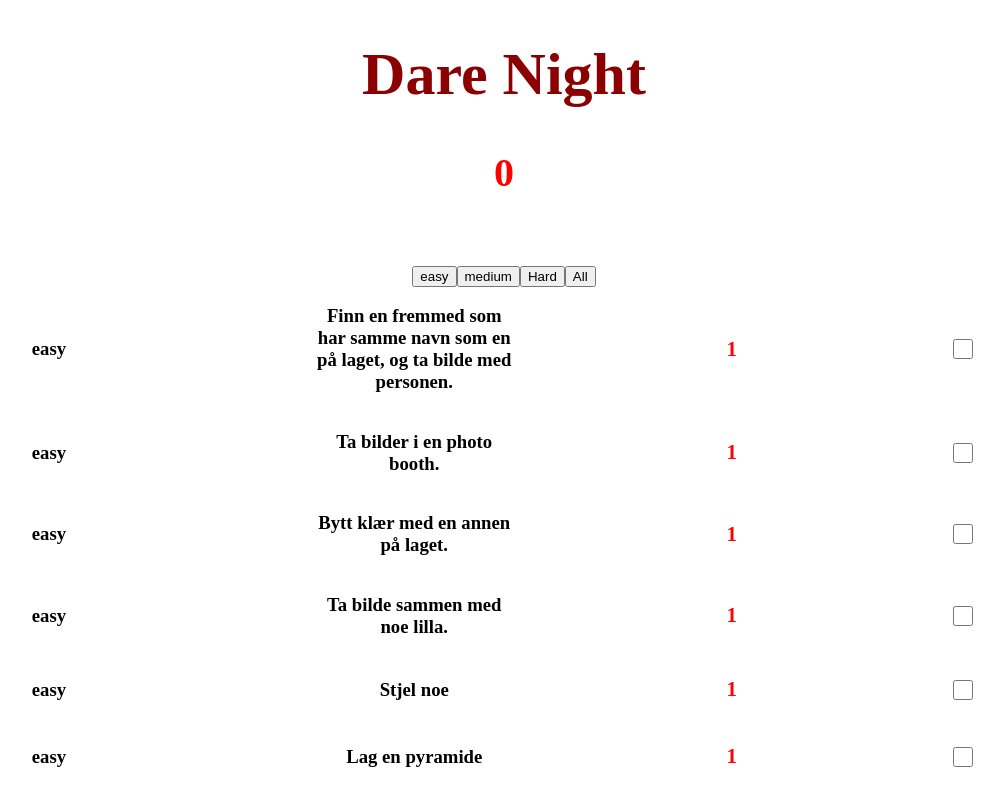
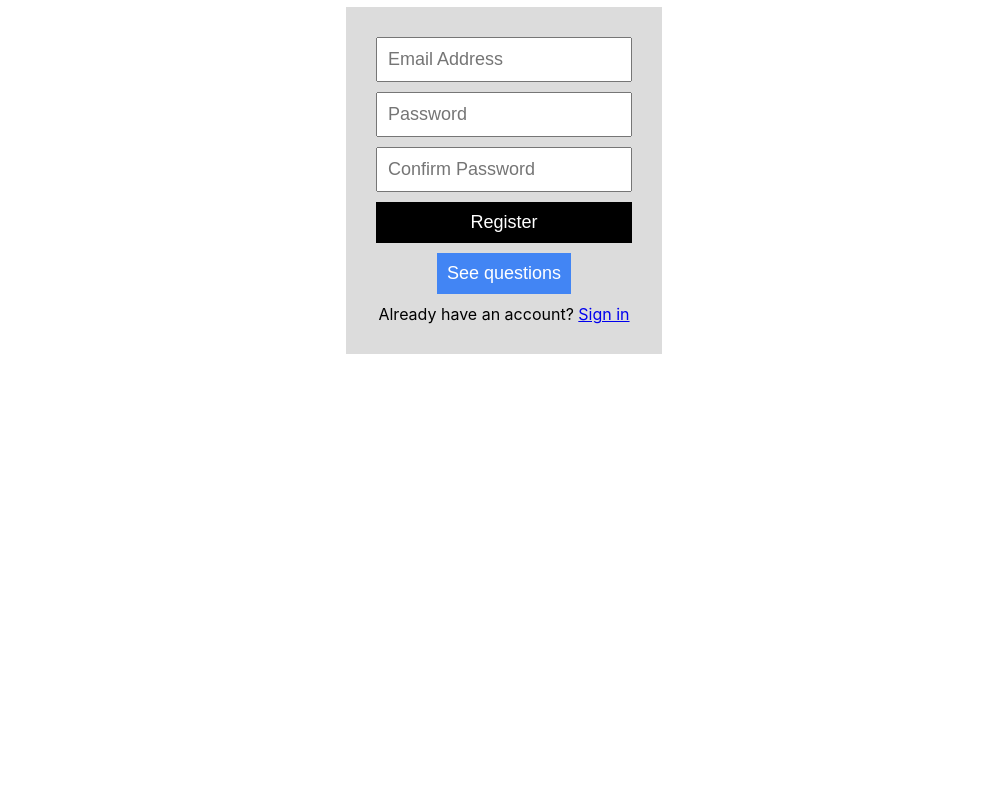
Before and after one commit to 2bias123/DareNight, a React (Create React App) app: page / in a window 1280 px wide. Shown: the top 800 px of the page, without its empty margins (136-1140 px from the left). Built offline with nearby package versions, Linux system fonts and the light colour scheme; no server answers.

Commit message:
Links to redirect and stuff like that

```diff
--- a/src/App.js
+++ b/src/App.js
@@ -5,16 +5,31 @@ import InsertQuestion from './Components/InsertQuestion';
 import LogIn from './Components/login';
 import './Components/questionsPage'
 import Questions from './Components/questionsPage';
+import './Components/style.css'
 import Register from './Components/register';
-import './Components/style.css'
+
+import {
+  BrowserRouter as Router,
+  Routes,
+  Route,
+  Redirect,
+} from "react-router-dom";
+
+
+
 
 function App() {
     return (
       <div className="App" id='main'>
-        {/* <LogIn></LogIn> */}
-        {/* <InsertQuestion></InsertQuestion> */}
-        <Questions Data={questionsDatabase} ></Questions>
-        {/* <Register></Register> */}
+        {/* This defines what component to display when the diffrent links are clicked */}
+        <Router>
+          <Routes>
+            <Route path='/' element={<Register/>}/>
+            <Route path='/login' element={<LogIn/>}/>
+            <Route path='/register' element={<Register/>}/>
+            <Route path='/questionsPage' element={<Questions Data={questionsDatabase}/>}/>
+          </Routes>
+        </Router>
       </div>
   )
   }
--- a/src/Components/firebase.js
+++ b/src/Components/firebase.js
@@ -1,6 +1,7 @@
 import firebase from 'firebase/compat/app';
 import 'firebase/compat/auth';
 import 'firebase/compat/firestore';
+import { getAuth } from "firebase/auth"
 
 const firebaseConfig = {
   apiKey: "AIzaSyDz1GXZ3-LI4Jx30a4piLJ1K666C1GLwqA",
@@ -13,5 +14,6 @@ const firebaseConfig = {
 
 const firebaseApp = firebase.initializeApp(firebaseConfig);
 const db = firebase.firestore()
+const auth = getAuth(firebaseApp)
 
-export default db
+export default {db,auth}
--- a/src/Components/login.js
+++ b/src/Components/login.js
@@ -1,26 +1,32 @@
 import React, { useEffect, useState } from "react"
-import { questionsDatabase } from './Databases/questionsDatabase';
-import Questions from './questionsPage';
-import { validUsers } from "./Databases/validUsers";
-
+import { Link, Route, Router, useNavigate } from "react-router-dom"
 
 export default function LogIn(){
 
-    const [usrnm,setUsernm] = useState('')
+    const[email,setEmail] = useState('')
+    const[password,setPassword] = useState('')
 
-    //Checks if iserted username is in a list of valid usernames if it is it returns the website
-    if(validUsers.includes(usrnm)){
-        return(
-            <Questions Data = {questionsDatabase} UserName ={usrnm}/>
-        )
-    }
     return(
-        <div>
-            <br></br>
-            <img src='\DareNightLogo.jpeg' alt=''/>
-            <br></br>
-            <h3>INNLOGGING</h3>
-            <input type={'text'} placeholder={'Brukernavn'} onChange={(e)=>setUsernm(e.target.value)} />
+        <div className="logIn">
+            <div className="loginBox">
+                <input
+                type={'text'}
+                className='loginTextBox'
+                value={email}
+                onChange={(e)=>setEmail(e.target.value)}
+                placeholder='Email Address'/>
+
+                <input
+                type={'password'}
+                className='loginTextBox'
+                value={password}
+                onChange={(e)=>setPassword(e.target.value)}
+                placeholder='Password'/>
+
+                <button className="loginButton">Login</button>
+                <button className="loginButton googleLogIn" >Login with Google</button>
+                <span>Don't have an account? <Link to={'/register'}>Register</Link> now.</span>
+            </div>
         </div>
     )
 }
--- a/src/Components/questionsPage.js
+++ b/src/Components/questionsPage.js
@@ -49,7 +49,7 @@ export default function Questions({Data,UserName}){
     /**
      * When the score count is changed it updates the score in the database for the user that is logged in
      */
-    useEffect(()=>{db.collection('Users').doc(UserName).set({score:count})},[count])
+    // useEffect(()=>{db.collection('Users').doc(UserName).set({score:count})},[count])
     return(
         <div className='DareNight'>
             <h1 className='DareNightHeader'>Dare Night</h1>
--- a/src/Components/register.js
+++ b/src/Components/register.js
@@ -1,23 +1,73 @@
+import { createUserWithEmailAndPassword } from "firebase/auth"
 import React, { useEffect, useState } from "react"
-import { Link, useNavigate } from "react-router-dom"
+import { Link, Route, BrowserRouter as Router, useNavigate } from "react-router-dom"
+import auth from "./firebase.js"
 
 export default function Register(){
 
     const[email,setEmail] = useState('')
     const[password,setPassword] = useState('')
+    const[confirmPassword,setConfirmedPassword] = useState('')
+    const [error, setError] = useState('')
+
+
+    //This method checks if the two password is not empty and that they match
+    const passwordValidate = () =>{
+        let isValid = true
+        if (password !== '' && confirmPassword !== ''){
+            if(password !== confirmPassword){
+                isValid = false
+                setError('Passwords does not match')
+            }
+        }
+        return isValid
+    }
+
+    const registerUsr = (e)=>{
+        if(passwordValidate()){
+            createUserWithEmailAndPassword(auth,email,password).then((res)=>{
+                console.log(res.user)
+            })
+            .catch(err => setError(err.message))
+        }
+        setEmail('')
+        setPassword('')
+        setConfirmedPassword('')
+    }
 
     return(
         <div className="logIn">
+            <form onSubmit={registerUsr}>
             <div className="loginBox">
-                <input type={'text'} className='loginTextBox' value={email} onChange={(e)=>setEmail(e.target.value)} placeholder='Email Address'/>
-                <input type={'password'} className='loginTextBox' value={password} onChange={(e)=>setPassword(e.target.value)} placeholder='Password'/>
-                <button className="loginButton">Login</button>
-                <button className="loginButton googleLogIn" >Login with Google</button>
-                <div>
-                    {/* <Link to="/reset">Forgot Password</Link> */}
-                </div>
-                {/* <div>Don't have an account? <Link to="/register">Register</Link> now.</div> */}
+                <input
+                type={'text'}
+                className='loginTextBox'
+                value={email}
+                onChange={(e)=>setEmail(e.target.value)}
+                placeholder='Email Address'/>
+
+                <input
+                type={'password'}
+                className='loginTextBox'
+                value={password}
+                onChange={(e)=>setPassword(e.target.value)}
+                placeholder='Password'/>
+
+                <input
+                type={'password'}
+                className='loginTextBox'
+                value={confirmPassword}
+                onChange={(e)=>setConfirmedPassword(e.target.value)}
+                placeholder='Confirm Password'/>
+
+                <button className="loginButton">Register</button>
+
+                <Link to={'/questionsPage'}>
+                <button className="loginButton googleLogIn" >See questions</button>
+                </Link>
+                <span>Already have an account? <Link to="/login">Sign in</Link></span>
             </div>
+            </form>
         </div>
     )
 }
```
